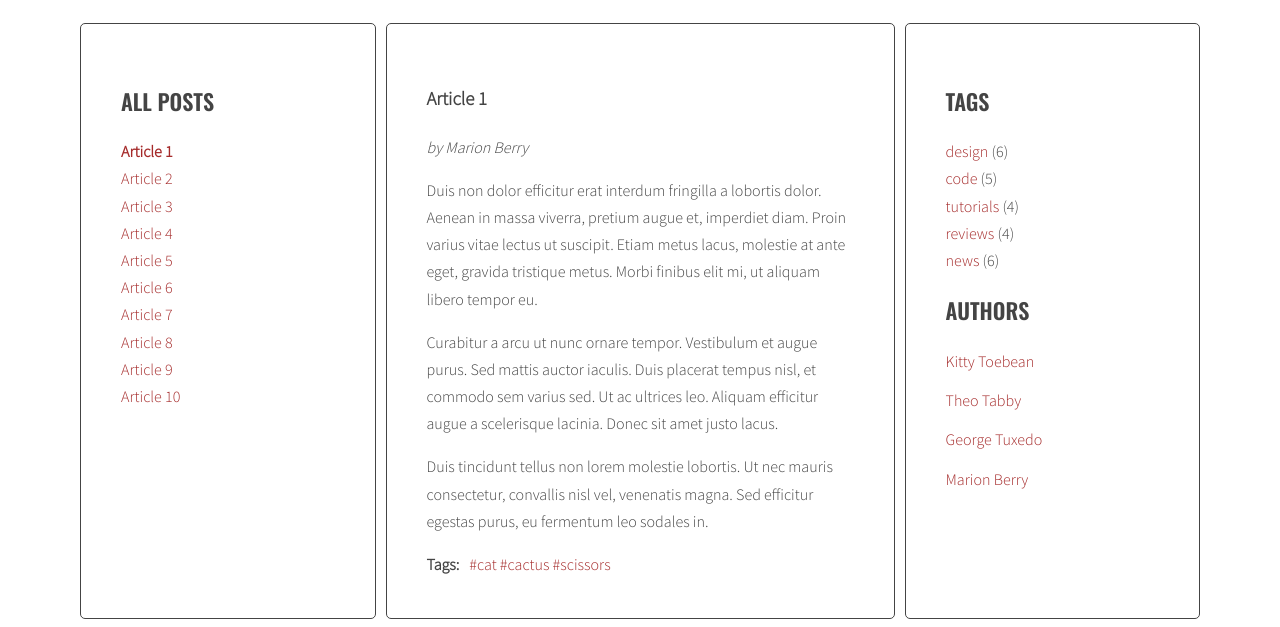
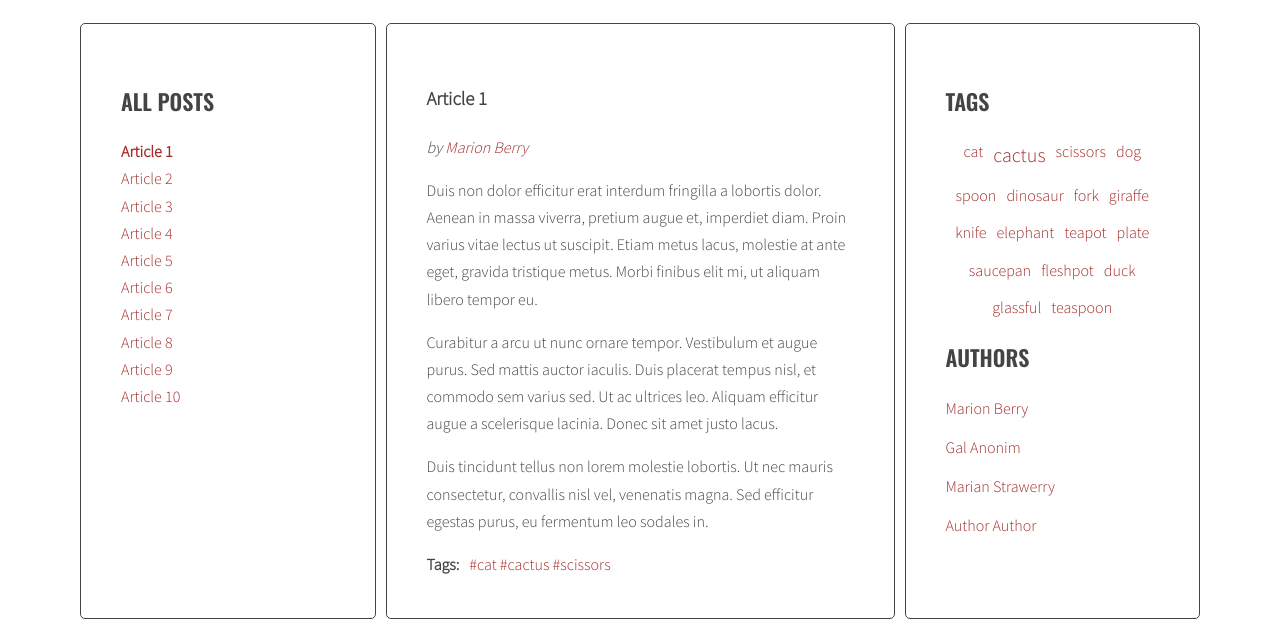
Before and after one commit to gruzlokonrad/javascript-blog, a website: page index.html in a window 1280 px wide. Shown: the part 220-847 px from the top of the page. Drawn offline with nearby package versions, Linux system fonts and the light colour scheme.

Commit message:
add clouds

```diff
--- a/index.html
+++ b/index.html
@@ -21,7 +21,7 @@
           </ul>
         </aside>
         <section class="posts">
-          <article class="post" id="article-1" data-tags="cat cactus scissors">
+          <article class="post" id="article-1" data-tags="cat cactus scissors" data-author="Marion Berry">
             <h3 class="post-title">Article 1</h3>
             <p class="post-author">by Marion Berry</p>
             <div class="post-content">
@@ -41,7 +41,7 @@
               </ul>
             </div>
           </article>
-          <article class="post" id="article-2" data-tags="dog cactus spoon">
+          <article class="post" id="article-2" data-tags="dog cactus spoon"  data-author="Marion Berry">
             <h3 class="post-title active">Article 2</h3>
             <p class="post-author">by Theo Tabby</p>
             <div class="post-content">
@@ -62,7 +62,7 @@
               </ul>
             </div>
           </article>
-          <article class="post" id="article-3" data-tags="dinosaur cactus fork">
+          <article class="post" id="article-3" data-tags="dinosaur cactus fork"  data-author="Gal Anonim">
             <h3 class="post-title">Article 3</h3>
             <p class="post-author">by George Tuxedo</p>
             <div class="post-content">
@@ -82,7 +82,7 @@
               </ul>
             </div>
           </article>
-          <article class="post" id="article-4" data-tags="giraffe cactus knife">
+          <article class="post" id="article-4" data-tags="giraffe cactus knife"  data-author="Marion Berry">
             <h3 class="post-title">Article 4</h3>
             <p class="post-author">by Kitty Toebean</p>
             <div class="post-content">
@@ -102,7 +102,7 @@
               </ul>
             </div>
           </article>
-          <article class="post" id="article-5" data-tags="elephant cactus teapot">
+          <article class="post" id="article-5" data-tags="elephant cactus teapot" data-author="Gal Anonim">
             <h3 class="post-title">Article 5</h3>
             <p class="post-author">by Marion Berry</p>
             <div class="post-content">
@@ -123,7 +123,7 @@
               </ul>
             </div>
           </article>
-          <article class="post" id="article-6" data-tags="cat cactus plate">
+          <article class="post" id="article-6" data-tags="cat cactus plate"  data-author="Marian Strawerry">
             <h3 class="post-title">Article 6</h3>
             <p class="post-author">by George Tuxedo</p>
             <div class="post-content">
@@ -146,7 +146,7 @@
               </ul>
             </div>
           </article>
-          <article class="post" id="article-7" data-tags="dinosaur cactus saucepan">
+          <article class="post" id="article-7" data-tags="dinosaur cactus saucepan" data-author="Author Author">
             <h3 class="post-title">Article 7</h3>
             <p class="post-author">by Kitty Toebean</p>
             <div class="post-content">
@@ -167,7 +167,7 @@
               </ul>
             </div>
           </article>
-          <article class="post" id="article-8" data-tags="cat cactus fleshpot">
+          <article class="post" id="article-8" data-tags="cat cactus fleshpot" data-author="Marian Strawerry">
             <h3 class="post-title">Article 8</h3>
             <p class="post-author">by Theo Tabby</p>
             <div class="post-content">
@@ -189,7 +189,7 @@
               </ul>
             </div>
           </article>
-          <article class="post" id="article-9" data-tags="duck cactus glassful">
+          <article class="post" id="article-9" data-tags="duck cactus glassful" data-author="Marian Strawerry">
             <h3 class="post-title">Article 9</h3>
             <p class="post-author">by Marion Berry</p>
             <div class="post-content">
@@ -211,7 +211,7 @@
               </ul>
             </div>
           </article>
-          <article class="post" id="article-10" data-tags="cat cactus teaspoon">
+          <article class="post" id="article-10" data-tags="cat cactus teaspoon" data-author="Marian Strawerry">
             <h3 class="post-title">Article 10</h3>
             <p class="post-author">by George Tuxedo</p>
             <div class="post-content">
--- a/js/script.js
+++ b/js/script.js
@@ -8,15 +8,15 @@ const addTagEventListener = () => {
   for (let tagLinks of tagsLinks) {
     tagLinks.addEventListener('click', tagClickHandler);
   }
-}
+};
 
 
 const addAuthorEventListener = () => {
-  const articleAuthors = articles.querySelectorAll('li a');
-  for (let articleAuthor of articleAuthors) {
-    articleAuthor.addEventListener('click', titleClickHandler);
+  const authorLinks = document.querySelectorAll('a[href^="#author-"');
+  for (let authorLink of authorLinks) {
+    authorLink.addEventListener('click', authorClickHandler);
   }
-}
+};
 
 // const clearClassActive = (listElement) => {
 //   for (let item of listElement) {
@@ -38,19 +38,43 @@ const tagClickHandler = function (e) {
     element.classList.toggle('active');
   }
 
-  const selectedTag = tagClicked.replace('#tag-', '')
+  const selectedTag = tagClicked.replace('#tag-', '');
   const selectedArticles = document.querySelectorAll(`[data-tags*='${selectedTag}']`);
 
   if (!selectedTagList[0].classList.contains('active')) {
-    generateListTitles()
+    generateListTitles();
   } else {
-    const articlesArray = []
+    const articlesArray = [];
     for (let element of selectedArticles) {
-      articlesArray.push(element)
+      articlesArray.push(element);
     }
-    generateListTitles(articlesArray)
+    generateListTitles(articlesArray);
   }
-}
+};
+
+const authorClickHandler = function (e) {
+  e.preventDefault();
+  const clickedElement = this;
+
+  const tagClicked = clickedElement.getAttribute('href');
+  const selectedTagList = document.querySelectorAll(`a[href='${tagClicked}']`);
+  for (let element of selectedTagList) {
+    element.classList.toggle('active');
+  }
+
+  const selectedTag = tagClicked.replace('#author-', '');
+  const selectedArticles = document.querySelectorAll(`[data-author='${selectedTag}']`);
+
+  if (!selectedTagList[0].classList.contains('active')) {
+    generateListTitles();
+  } else {
+    const articlesArray = [];
+    for (let element of selectedArticles) {
+      articlesArray.push(element);
+    }
+    generateListTitles(articlesArray);
+  }
+};
 
 const generateListTitles = (articlesList = articles) => {
   listTitles.innerHTML = '';
@@ -73,7 +97,11 @@ const generateListTitles = (articlesList = articles) => {
     }
   }
 
-  addTitleEventListener();
+  // addTitleEventListener();
+  const links = document.querySelectorAll('.titles a');
+  for (let link of links) {
+    link.addEventListener('click', titleClickHandler);
+  }
 };
 
 const titleClickHandler = function (event) {
@@ -97,22 +125,63 @@ const titleClickHandler = function (event) {
 };
 
 const generateTags = () => {
+  const uniqueTags = {};
   for (let article of articles) {
     const listTags = article.querySelector('ul.list');
     const tagsArray = article.getAttribute('data-tags').split(' ');
     const tag = tagsArray.map(element => {
       const link = '#tag-' + element;
       const tagElement = '#' + element;
+      if (element in uniqueTags) {
+        uniqueTags[element]++;
+      } else {
+        uniqueTags[element] = 1;
+      }
       return `<li><a href=${link}>${tagElement}</a></li>`;
     });
     listTags.innerHTML = tag.join(' ');
   }
+  const listTags = document.querySelector('.sidebar .tags');
+  let html = ""
+  for (let uniqueTag in uniqueTags) {
+    const amountTag = uniqueTags[uniqueTag];
+    let className = "tag-size-small"
+    if (amountTag > 4) {
+      className = "tag-size-medium"
+    } else if (amountTag > 6) {
+      className = "tag-size-large"
+    }
+    html += `<li><a href="#tag-${uniqueTag}" class="${className}">${uniqueTag}</a></li>`;
+  }
+  listTags.innerHTML = html;
   addTagEventListener();
+};
+
+const generateAuthors = () => {
+  const uniqueAuthors = {};
+  for (let article of articles) {
+    const listTags = article.querySelector('.post-author');
+    const author = article.getAttribute('data-author');
+    if(!(author in uniqueAuthors)) {
+      uniqueAuthors[author] = true;
+    }
+
+    listTags.innerHTML = "by <a href='#author-" + author + "'>" + author + "</a>";
+  }
+  const listAuthor = document.querySelector('.sidebar .authors');
+  let html = "";
+
+  for (let author in uniqueAuthors) {
+    html += `<li><a href="#author-${author}">${author}</a></li>`;
+  }
+  listAuthor.innerHTML = html;
+  addAuthorEventListener();
 };
 
 
 //run generate tag
 generateTags();
+generateAuthors();
 
 //run generate list of titles
 generateListTitles();
--- a/sass/style.scss
+++ b/sass/style.scss
@@ -11,7 +11,9 @@ $font-text: 'Source Sans Pro', sans-serif;
 
 /* Global */
 
-*, *::before, *::after {
+*,
+*::before,
+*::after {
   box-sizing: border-box;
 }
 
@@ -34,6 +36,7 @@ body {
   text-transform: uppercase;
   font-family: $font-header;
   font-weight: 600;
+
   span {
     text-transform: none;
     font-weight: 400;
@@ -56,7 +59,8 @@ body {
   flex: 2 0 0;
 }
 
-.sidebar, .posts {
+.sidebar,
+.posts {
   background: $color-light;
   margin-right: 10px;
   padding: 40px;
@@ -80,6 +84,7 @@ body {
   list-style-type: none;
   margin: 0;
   padding: 0;
+
   .active {
     font-weight: bold;
   }
@@ -103,6 +108,7 @@ body {
 
 .post {
   display: none;
+
   &.active {
     display: block;
   }
@@ -114,6 +120,7 @@ body {
 
 .post-tags {
   display: flex;
+
   p {
     margin: 0 10px 0 0;
   }
@@ -123,3 +130,23 @@ a {
   color: brown;
   text-decoration: none;
 }
+
+
+.tag-size-small {
+  font-size: 16px;
+}
+
+.tag-size-medium {
+  font-size: 20px;
+}
+
+.tag-size-large {
+  font-size: 24px;
+}
+
+.sidebar .tags {
+  display: flex;
+  flex-wrap: wrap;
+  justify-content: center;
+  gap: 10px;
+}
```
Also changed, not shown: css/style.css, 2 other files.
